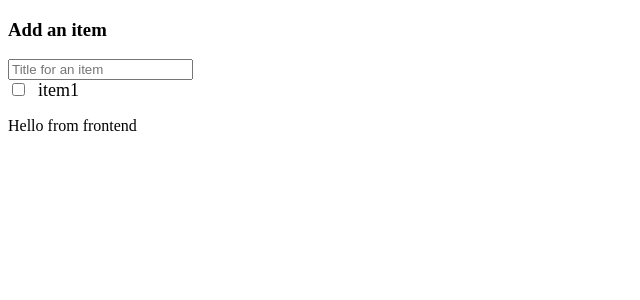
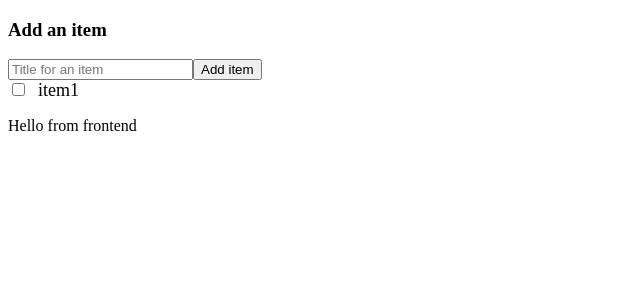
Before and after one commit to jhpyyk/tdd-mooc-webapp, a React (Vite) app in the folder frontend/: page / in a window 1280 px wide. Shown: the top 300 px of the page, without its empty margins (0-640 px from the left). Built offline with nearby package versions, Linux system fonts and the light colour scheme; no server answers.

Commit message:
Add submit button dummy

```diff
--- a/frontend/src/App.tsx
+++ b/frontend/src/App.tsx
@@ -51,7 +51,7 @@ const App = () => {
 
     return (
         <>
-            <AddItemForm titleInitialValue="" />
+            <AddItemForm titleInitialValue="" submitOnClick={() => {}} />
             <TodoItem title="item1"></TodoItem>
             <p>Hello from frontend</p>
             <p>{backendTestResponse}</p>
--- a/frontend/src/components/AddItemForm/AddItemForm.tsx
+++ b/frontend/src/components/AddItemForm/AddItemForm.tsx
@@ -2,9 +2,13 @@ import { useState } from "react";
 
 interface AddItemFormProps {
     titleInitialValue: string;
+    submitOnClick: () => void;
 }
 
-const AddItemForm = ({ titleInitialValue }: AddItemFormProps) => {
+const AddItemForm = ({
+    titleInitialValue,
+    submitOnClick,
+}: AddItemFormProps) => {
     const [titleText, setTitleText] = useState(titleInitialValue);
 
     return (
@@ -17,6 +21,9 @@ const AddItemForm = ({ titleInitialValue }: AddItemFormProps) => {
                     onChange={(event) => setTitleText(event.target.value)}
                 />
             </label>
+            <button type="submit" onClick={submitOnClick}>
+                Add item
+            </button>
         </form>
     );
 };
```
Also changed, not shown: 1 other file (tests, documents, lock files or other folders).
